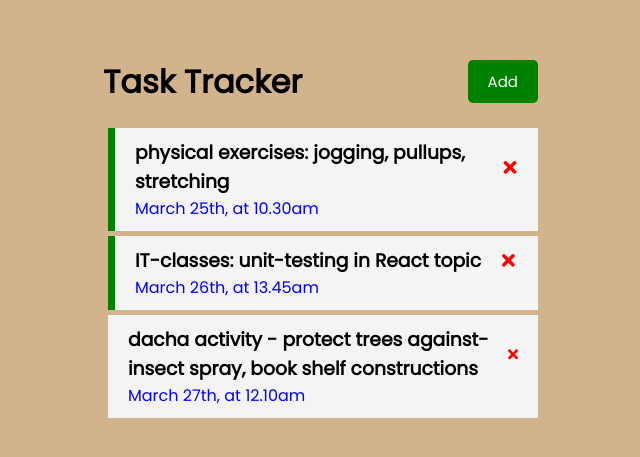
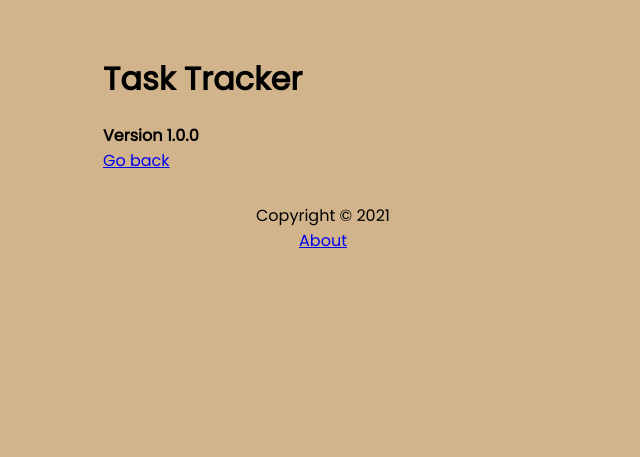
Before and after one commit to VolodymyrSSS/REACT-training, a React (Create React App) app in the folder task-tracker/: page /about in a window 1280 px wide. Shown: the part 275-732 px from the top of the page, without its empty margins (317-957 px from the left). Built offline with nearby package versions, Linux system fonts and the light colour scheme; data requests are answered from the project's data file.

Commit message:
Routing, useLocation hook

```diff
--- a/task-tracker/package.json
+++ b/task-tracker/package.json
@@ -10,6 +10,7 @@
     "react": "^17.0.2",
     "react-dom": "^17.0.2",
     "react-icons": "^4.2.0",
+    "react-router-dom": "^5.2.0",
     "react-scripts": "4.0.3",
     "web-vitals": "^1.0.1"
   },
--- a/task-tracker/src/App.js
+++ b/task-tracker/src/App.js
@@ -1,7 +1,11 @@
 import { useState, useEffect } from 'react';
+import { BrowserRouter as Router, Route } from 'react-router-dom';
 import Header from './components/Header';
+import Footer from './components/Footer';
 import Tasks from './components/Tasks';
 import AddTask from './components/AddTask';
+import About from './components/About';
+
 
 const App = () => {
 
@@ -93,13 +97,22 @@
   };
 
   return (
+    <Router>
       <div className="container">
         <Header onAdd={() => setShowAddTask(!showAddTask)} showAdd={showAddTask}/>
+
+        <Route path='/' exact render={(props) => (
+          <>
             {showAddTask && <AddTask onAdd={addTask} />}
             {tasks.length > 0 ?
               <Tasks  tasks={tasks} onDelete={deleteTask} onToggle={toggleReminder} /> :
               <h3>No tasks to show</h3>}
+          </>
+        )} />
+        <Route path='/about' component={About} />
+        <Footer />
       </div>
+    </Router>
   );
 }
 
--- /dev/null
+++ b/task-tracker/src/components/About.js
@@ -0,0 +1,12 @@
+import { Link } from 'react-router-dom';
+
+const About = () => {
+  return (
+    <div>
+      <h4>Version 1.0.0</h4>
+      <Link to='/'>Go back</Link>
+    </div>
+  )
+}
+
+export default About
--- /dev/null
+++ b/task-tracker/src/components/Footer.js
@@ -0,0 +1,12 @@
+import { Link } from 'react-router-dom';
+
+const Footer = () => {
+  return (
+    <footer>
+      <p>Copyright &copy; 2021</p>
+      <Link to='/about'>About</Link>
+    </footer>
+  )
+}
+
+export default Footer
--- a/task-tracker/src/components/Header.js
+++ b/task-tracker/src/components/Header.js
@@ -1,18 +1,20 @@
 import PropTypes from 'prop-types';
+import { useLocation } from 'react-router-dom';
 import Button from './Button';
 
+const Header = ({ title, onAdd, showAdd }) => {
+  const location = useLocation();
 
-const Header = ({ title, onAdd, showAdd }) => {
   return (
     <div>
       <header className='header'>
         {/* <h1 style={headingStyle}>{title}</h1> */}
         <h1>{title}</h1>
-        <Button
+        {location.pathname === '/' && <Button
           color={showAdd ? 'red' : 'green'}
           text={showAdd ? 'Close' : 'Add'}
           onClick={onAdd}
-        />
+        />}
       </header>
     </div>
   )
```
Also changed, not shown: 1 other file (tests, documents, lock files or other folders). Lines whose indentation alone changed are shown as unchanged.
